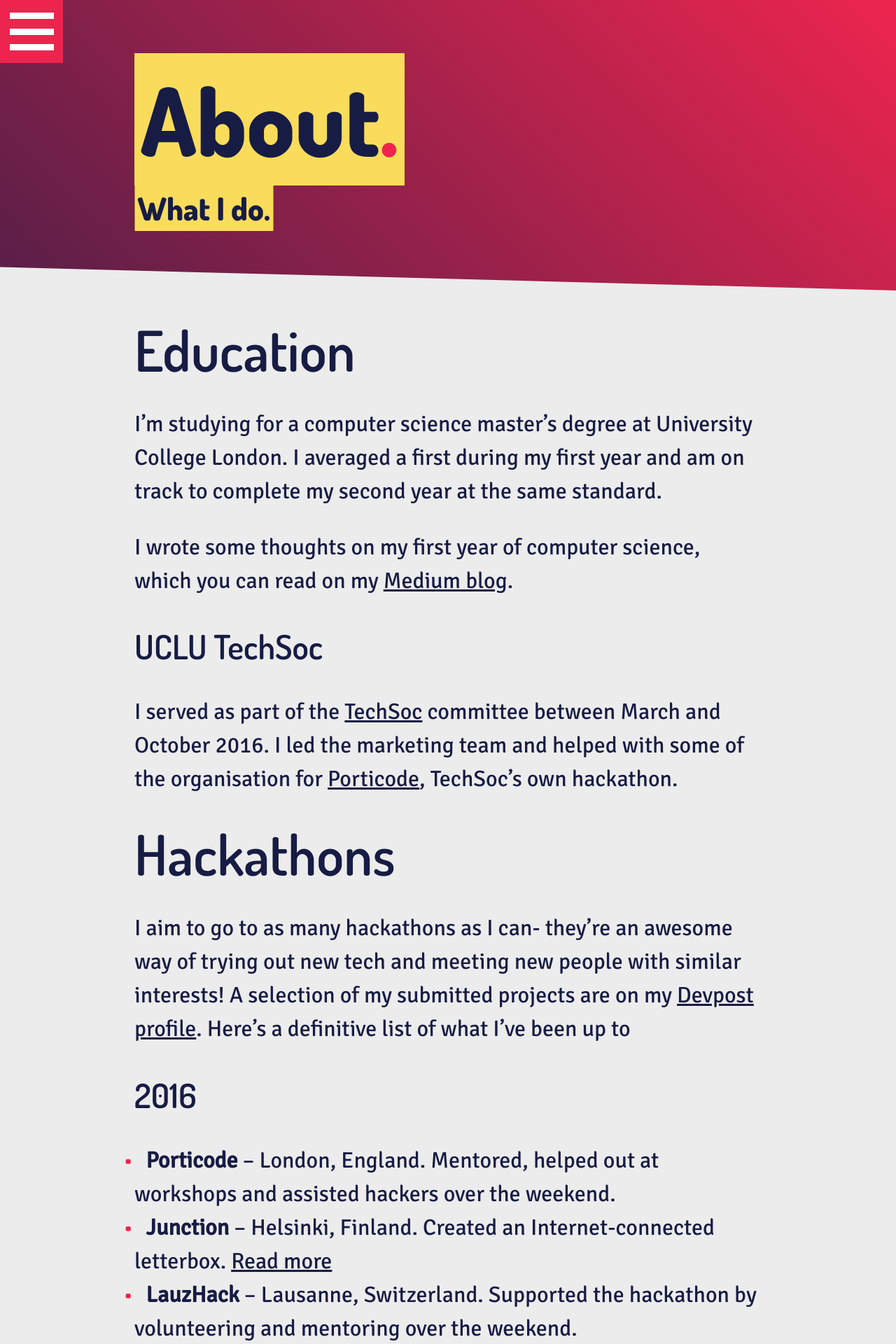
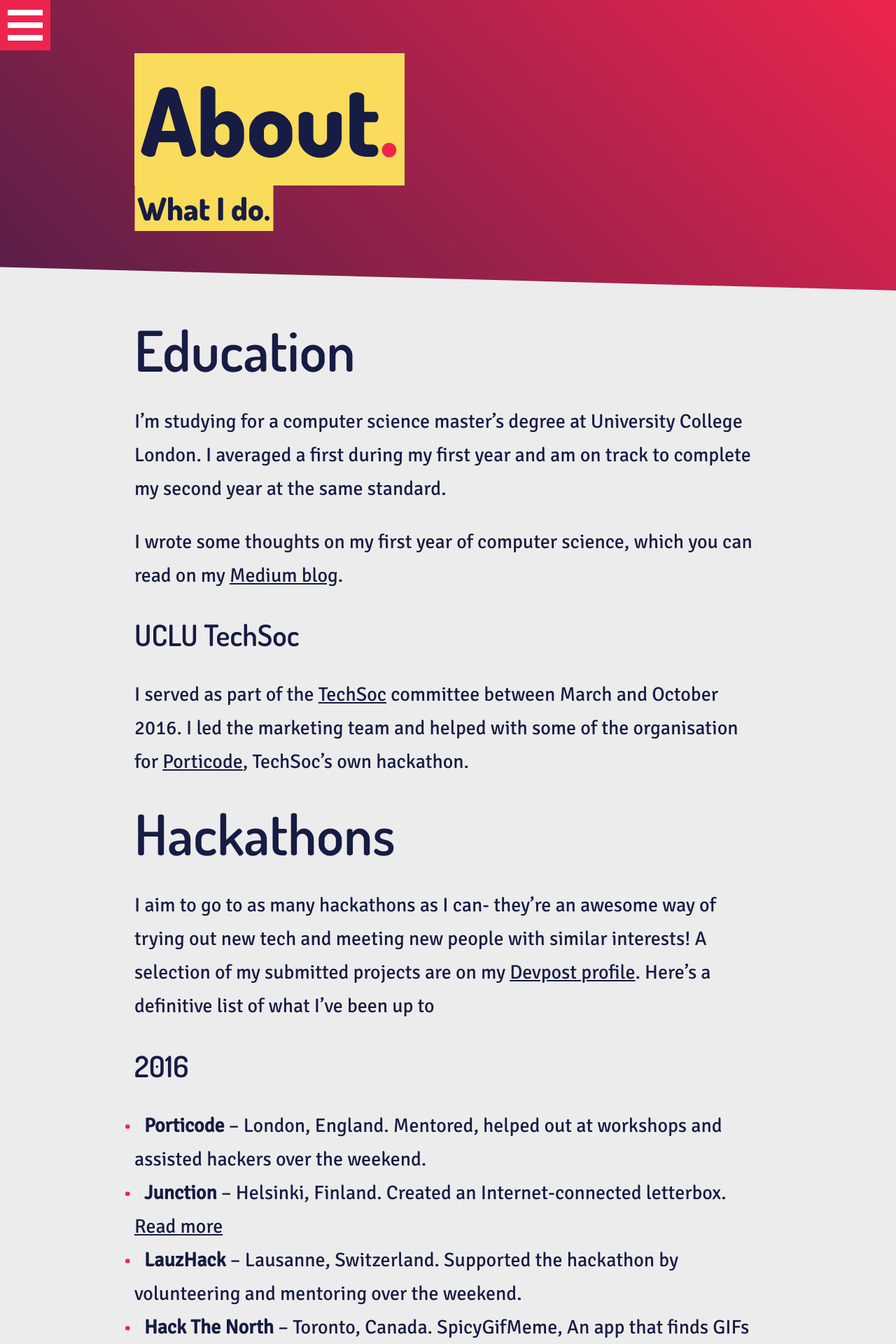
Before and after one commit to maisieccino/mbellgb.github.io, a Jekyll site: the page built from about.md, in a window 1280 px wide. Shown: the top 1920 px of the page at 70% size. Built offline with Jekyll 4.4.1, drawn with Linux system fonts in a browser that asks for light colours; nearby versions of some CDN libraries.

```diff
--- a/_layouts/page.html
+++ b/_layouts/page.html
@@ -22,11 +22,11 @@ layout: default
     <p>Matthew Bell</p>
 
     <div class="socials">
-        <a data-tooltip="@mbell_gb" href="//twitter.com/mbell_gb"><i class="fa fa-twitter"></i></a>
-        <a data-tooltip="mbellgb" href="//github.com/mbellgb"><i class="fa fa-github"></i></a>
-        <a data-tooltip="mbell_gb" href="//instagram.com/mbell_gb"><i class="fa fa-instagram"></i></a>
-        <a data-tooltip="mbellcs" href="https://uk.linkedin.com/in/mbellcs"><i class="fa fa-linkedin"></i></a>
-        <a data-tooltip="Blog" href="//blog.mbell.me"><i class="fa fa-pencil-square-o"></i></a>
-        <a data-tooltip="@mbell_gb" href="//medium.com/@mbell_gb"><i class="fa fa-medium"></i></a>
+        <a class="social" data-tooltip="@mbell_gb" href="//twitter.com/mbell_gb"><i class="fa fa-twitter"></i></a>
+        <a class="social" data-tooltip="mbellgb" href="//github.com/mbellgb"><i class="fa fa-github"></i></a>
+        <a class="social" data-tooltip="mbell_gb" href="//instagram.com/mbell_gb"><i class="fa fa-instagram"></i></a>
+        <a class="social" data-tooltip="mbellcs" href="https://uk.linkedin.com/in/mbellcs"><i class="fa fa-linkedin"></i></a>
+        <a class="social" data-tooltip="Blog" href="//blog.mbell.me"><i class="fa fa-pencil-square-o"></i></a>
+        <a class="social" data-tooltip="@mbell_gb" href="//medium.com/@mbell_gb"><i class="fa fa-medium"></i></a>
     </div>
 </footer>
--- a/assets/css/main.css
+++ b/assets/css/main.css
@@ -7,7 +7,7 @@
 
 body { font-size: 1.5rem; font-family: "Signika", sans-serif; font-weight: 500; }
 
-@media (min-width: 750px) { body { font-size: 2rem; } }
+@media (min-width: 750px) { body { font-size: 1.75rem; } }
 
 p, li { line-height: 2.25rem; }
 
@@ -195,11 +195,11 @@ body.active .container::after { opacity: 1; height: 101%; -webkit-transition: op
 
 .card-img { position: relative; background-size: cover; background-position: center !important; background: rgba(23, 28, 68, 0.3); width: calc(100% + 1.5rem); height: 20rem; left: -0.75rem; top: -0.75rem; z-index: 0; }
 
-.card-img:after { width: 100%; height: 100%; display: block; z-index: 1; background: -webkit-linear-gradient(45deg, #ED254E, #171C44); background: linear-gradient(45deg, #ED254E, #171C44); content: ''; opacity: 0.6; }
+.card-img:after { width: 100%; height: 100%; display: block; z-index: 1; background: -webkit-linear-gradient(45deg, #ED254E, #171C44); background: linear-gradient(45deg, #ED254E, #171C44); content: ''; opacity: 0.7; }
 
 footer { background-color: #171C44; color: #F9DC5C; text-align: center; }
 
-footer a:before { background-color: #ED254E !important; }
+footer a:not(.social):before { background-color: #ED254E !important; }
 
 footer:before { display: none; }
 
@@ -235,6 +235,6 @@ footer ::selection { color: #171C44; }
 
 .menu-button:hover { background-color: #ED254E; cursor: pointer; }
 
-@media (min-width: 1200px), (orientation: landscape) { .menu-button { width: 10vh; height: 10vh; } }
+@media (min-width: 480px) { .menu-button { width: 8vh; height: 8vh; } }
 
 /*# sourceMappingURL=main.css.map */
--- a/assets/scss/_elements.scss
+++ b/assets/scss/_elements.scss
@@ -58,8 +58,8 @@
         cursor: pointer;
     }
 
-    @include respond-to(desktop) {
-        width: 10vh;
-        height: 10vh;
+    @include respond-to(mobilarge) {
+        width: 8vh;
+        height: 8vh;
     }
 }
--- a/assets/scss/_layout.scss
+++ b/assets/scss/_layout.scss
@@ -277,7 +277,7 @@ body.active .container {
         z-index: 1;
         background: linear-gradient(45deg, $color_brand2, $color_brand1);
         content: '';
-        opacity: 0.6;
+        opacity: 0.7;
     }
 }
 
@@ -287,7 +287,7 @@ footer {
     color: $color_brand3;
     text-align: center;
 
-    a:before {
+    a:not(.social):before {
         background-color: $color_brand2 !important;
     }
 
--- a/assets/scss/_text.scss
+++ b/assets/scss/_text.scss
@@ -3,7 +3,7 @@ body {
     font-family: $font_body;
     font-weight: 500;
     @include respond-to(tablet) {
-        font-size: 2rem;
+        font-size: 1.75rem;
     }
 }
 p,li {
```
Also changed, not shown: _projects/mailsnail.md (added, +18 -0 lines), assets/img/mailsnail.jpg (added), 1 other file.
